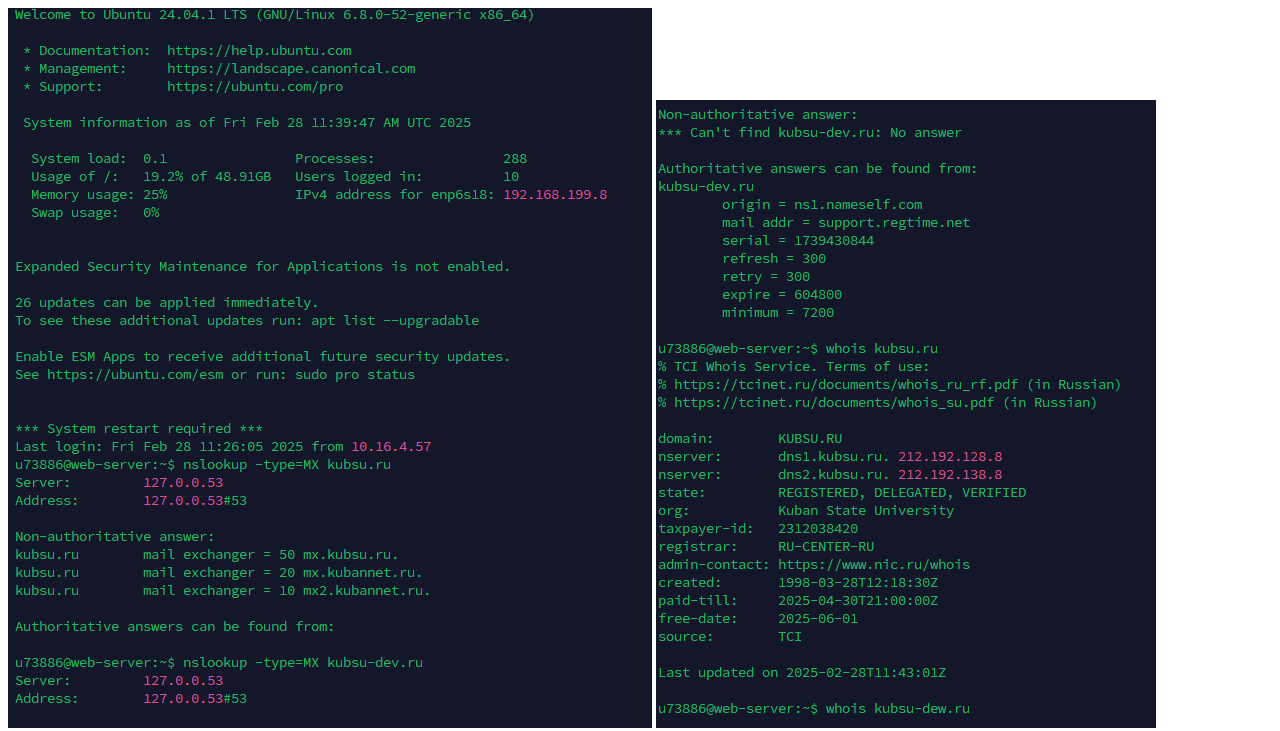
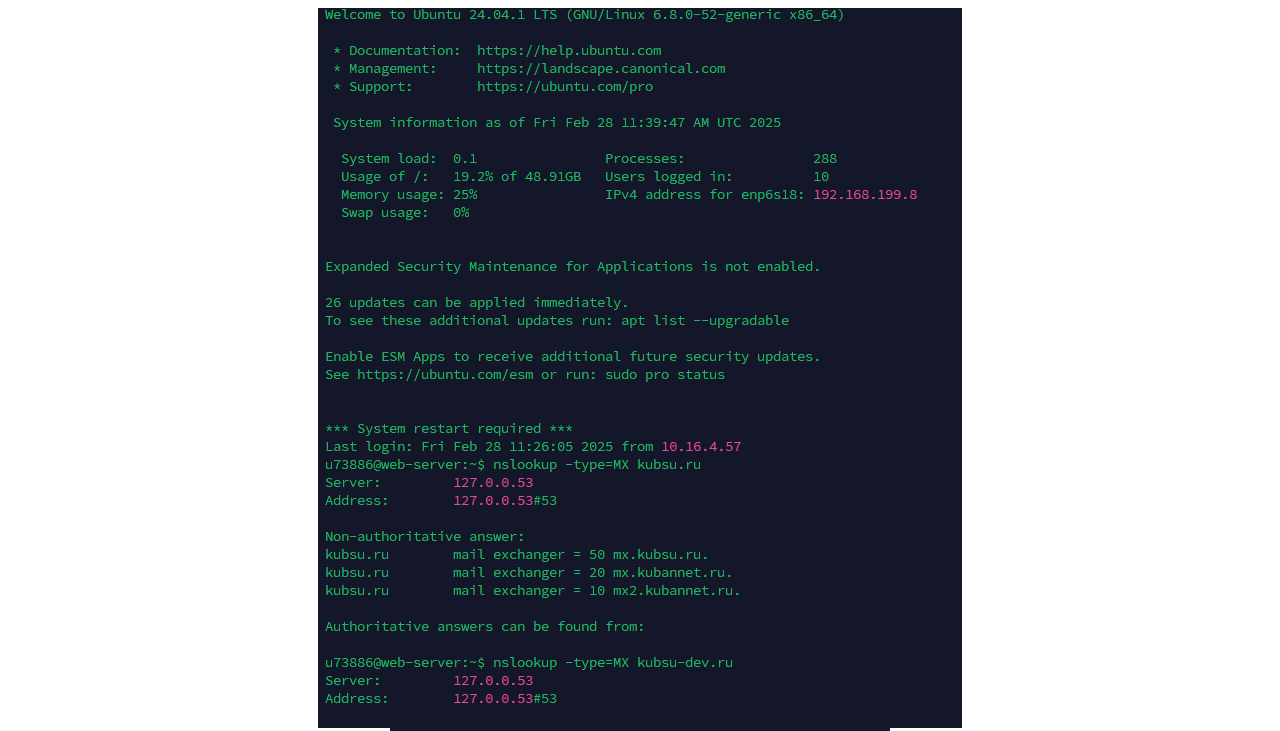
Before and after one commit to 0pt1m1St/web-, a plain HTML site: page index.html in a window 1280 px wide. Shown: the top 731 px of the page. Drawn offline with Linux system fonts and the light colour scheme.

Commit message:
Add files via upload

```diff
--- a/index.html
+++ b/index.html
@@ -2,14 +2,17 @@
 <html lang="en">
 <head>
     <meta charset="UTF-8">
+    <link rel="stylesheet" href="./styles.css"/>
     <meta name="viewport" content="width=device-width, initial-scale=1.0">
     <title>Document</title>
 </head>
 <body>
-    <img src="Снимок1.PNG" alt="1">
-    <img src="Снимок2.PNG" alt="1">
-    <img src="Снимок3.PNG" alt="1">
-
-
+    <div>
+        <img src="./Снимок1.PNG" alt="1">
+        <img src="./Снимок2.PNG" alt="1">
+        <img src="./Снимок4.PNG" alt="1">
+        <img src="./Снимок3.PNG" alt="1">
+        <img src="./Снимок5.PNG" alt="1">
+    </div>
 </body>
 </html>
--- /dev/null
+++ b/styles.css
@@ -0,0 +1,5 @@
+div{
+    display: flex;
+    flex-direction: column;
+    align-items: center;
+}
```
Also changed, not shown: Снимок4.PNG (added), Снимок5.PNG (added).
